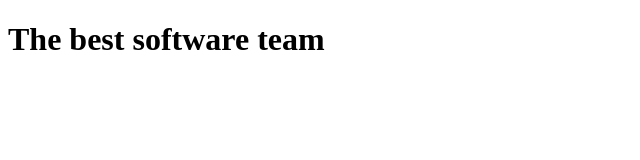
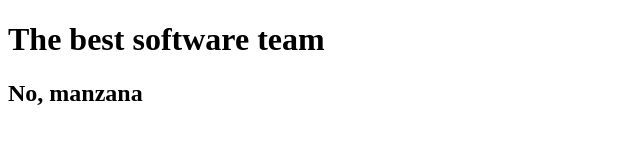
Before and after one commit to Aedom534/Practica-, a plain HTML site: page index.html in a window 1280 px wide. Shown: the whole page, without its empty margins (0-640 px from the left). Drawn offline with Linux system fonts and the light colour scheme.

Commit message:
Agregue otro titulo h2

```diff
--- a/index.html
+++ b/index.html
@@ -7,5 +7,6 @@
 </head>
 <body>
     <h1>The best software team</h1>
+    <h2>No, manzana</h2>
 </body>
 </html>
```
